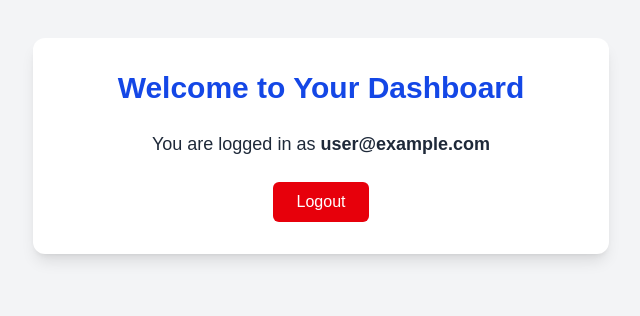
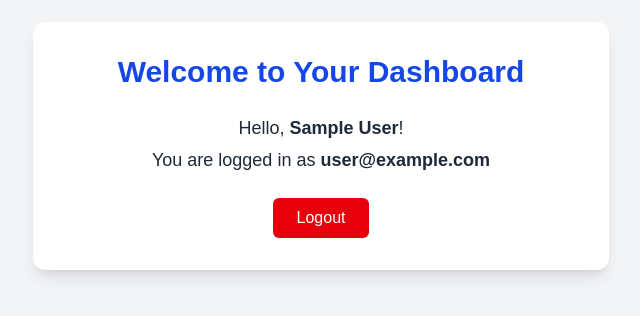
Before and after one commit to Chala751/auth-app, a Next.js app: page /dashboard in a window 1280 px wide. Shown: the part 254-570 px from the top of the page, without its empty margins (319-959 px from the left). Built offline with nearby package versions, Linux system fonts and the light colour scheme; no server answers; sample sign-in values are in the browser's storage.

Commit message:
Show Google User's Name

```diff
--- a/app/dashboard/page.tsx
+++ b/app/dashboard/page.tsx
@@ -7,19 +7,24 @@ export default async function DashboardPage() {
 
   if (!session) redirect('/login')
 
+  const { name, email } = session.user!
+
   return (
     <div className="min-h-screen bg-gray-100 flex items-center justify-center px-4 py-10">
       <div className="w-full max-w-xl bg-white shadow-lg rounded-xl p-8 space-y-6">
         <h1 className="text-3xl font-bold text-center text-blue-700">Welcome to Your Dashboard</h1>
 
-        <div className="text-center text-lg text-gray-800">
-          You are logged in as <span className="font-semibold">{session.user?.email}</span>
+        {/* 👤 User Info */}
+        <div className="text-center text-lg text-gray-800 space-y-1">
+          {name && <div>Hello, <span className="font-semibold">{name}</span>!</div>}
+          <div>You are logged in as <span className="font-semibold">{email}</span></div>
         </div>
 
+        {/* 🔒 Logout */}
         <form action="/api/auth/signout" method="post" className="flex justify-center">
           <button
             type="submit"
-            className="px-6 py-2 bg-red-600 text-white rounded-md hover:bg-red-700 transition  cursor-pointer"
+            className="px-6 py-2 bg-red-600 text-white rounded-md hover:bg-red-700 transition cursor-pointer"
           >
             Logout
           </button>
```
